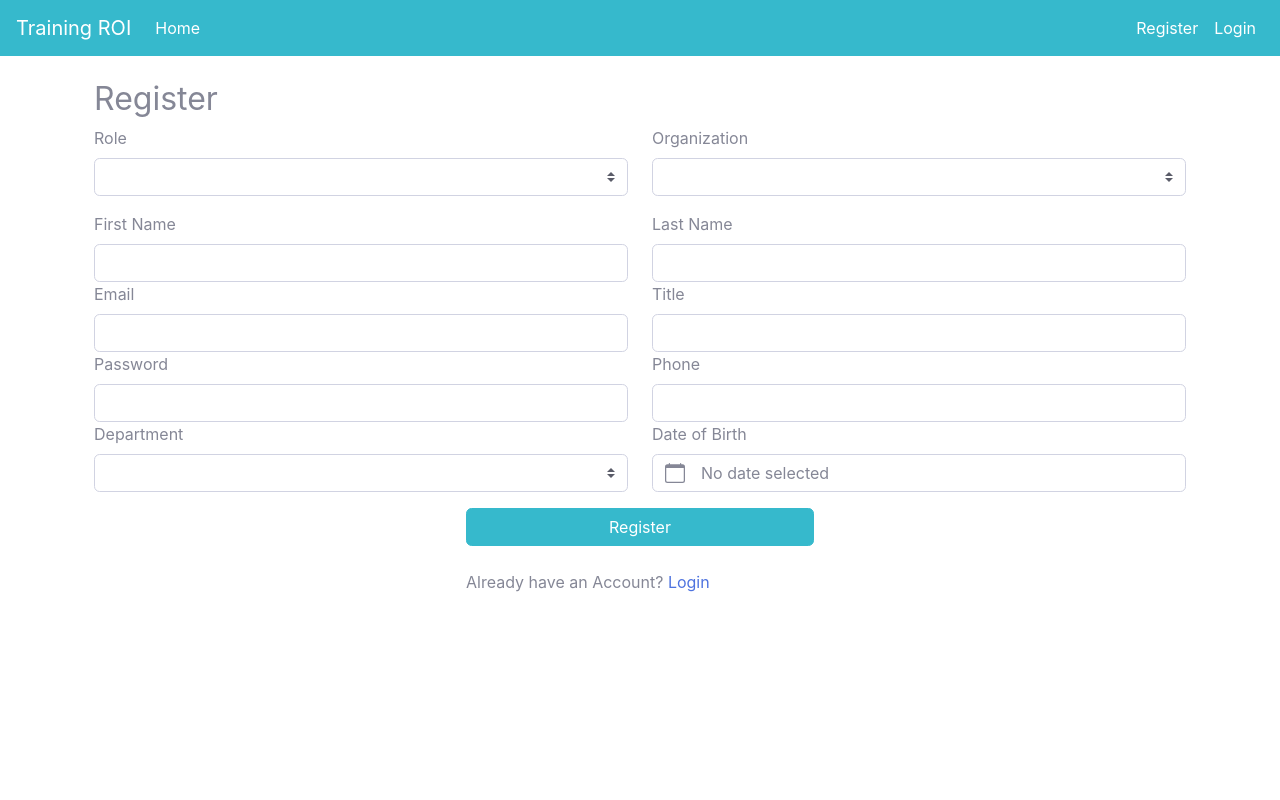
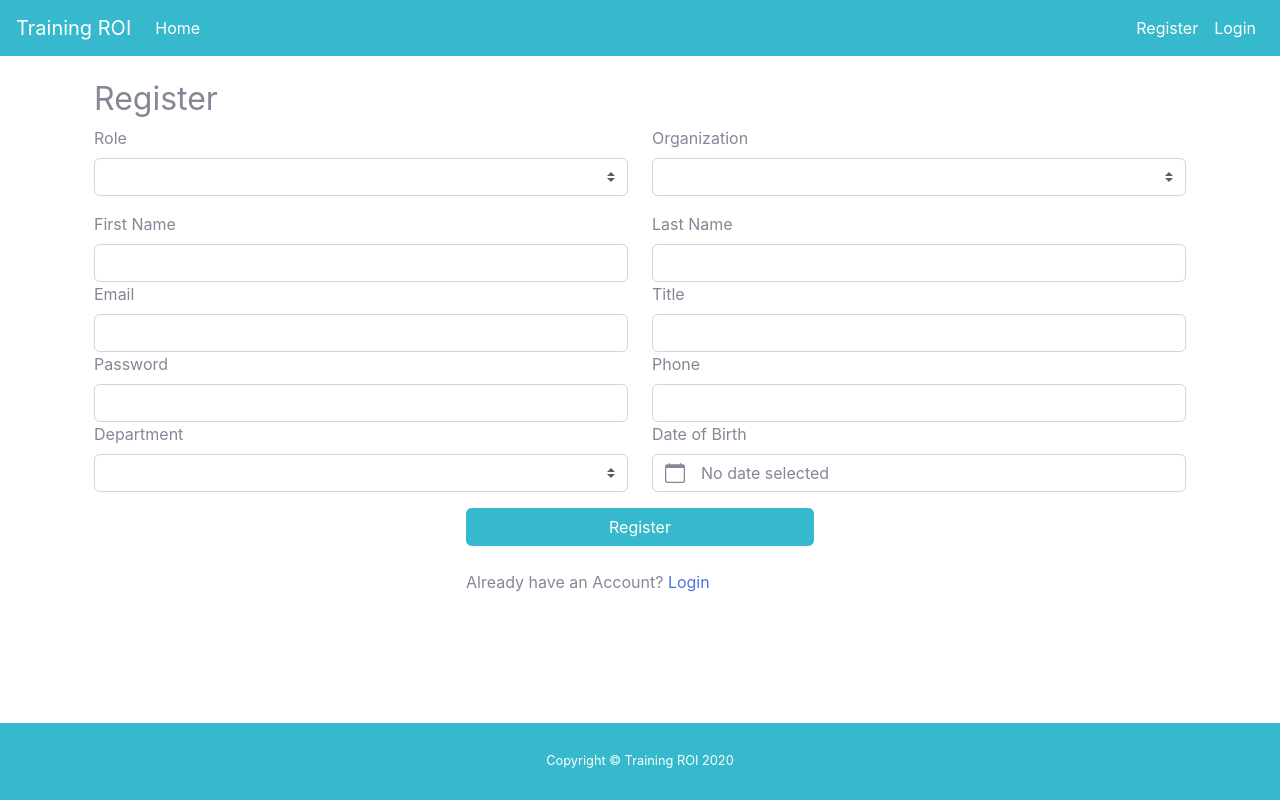
Before and after one commit to ghaffaru/training-roi, a Vue app: page / in a window 1280 px wide. Built offline with nearby package versions, Linux system fonts and the light colour scheme.

Commit message:
footer designed

```diff
--- /dev/null
+++ b/src/components/Footer.vue
@@ -0,0 +1,25 @@
+<template>
+  <div>
+       <footer id="footer" class="sticky-footer bg-info">
+        <div class="container my-auto">
+          <div class="copyright text-center my-auto">
+            <span style="color:white">Copyright &copy; Training ROI 2020</span>
+          </div>
+        </div>
+      </footer>
+  </div>
+</template>
+
+<script>
+export default {
+
+}
+</script>
+
+<style scoped>
+#footer {
+    position: fixed;
+    bottom: 0;
+    width: 100%;
+}
+</style>
--- a/src/views/Login.vue
+++ b/src/views/Login.vue
@@ -33,17 +33,19 @@
         <b-col></b-col>
       </b-row>
     </b-container>
+    <Footer />
   </div>
 </template>
 
 <script>
 import Navbar from "../components/Navbar";
-
+import Footer from '../components/Footer';
 import { required } from "vuelidate/lib/validators";
 
 export default {
   components: {
     Navbar,
+    Footer
   },
 
   data() {
--- a/src/views/Register.vue
+++ b/src/views/Register.vue
@@ -198,16 +198,19 @@
         </div>
       </b-form>
     </b-container>
+    <Footer />
   </div>
 </template>
 
 <script>
 import axios from 'axios';
 import Navbar from "../components/Navbar";
+import Footer from '../components/Footer';
 import { required, minLength, between, email } from "vuelidate/lib/validators";
 export default {
   components: {
     Navbar,
+    Footer
   },
   data() {
     return {
--- a/src/views/dashboard/CreateTraining.vue
+++ b/src/views/dashboard/CreateTraining.vue
@@ -17,6 +17,15 @@
             <div>
                 <label for="subject">Subject</label>
                  <b-form-input type="text"></b-form-input>
+            </div>
+            <div>
+              <label for="example-datepicker">Due Date</label>
+              <b-form-datepicker
+                id="example-datepicker"
+                class="mb-2"
+
+              ></b-form-datepicker>
+
             </div>
           </b-form>
         </div>
```
